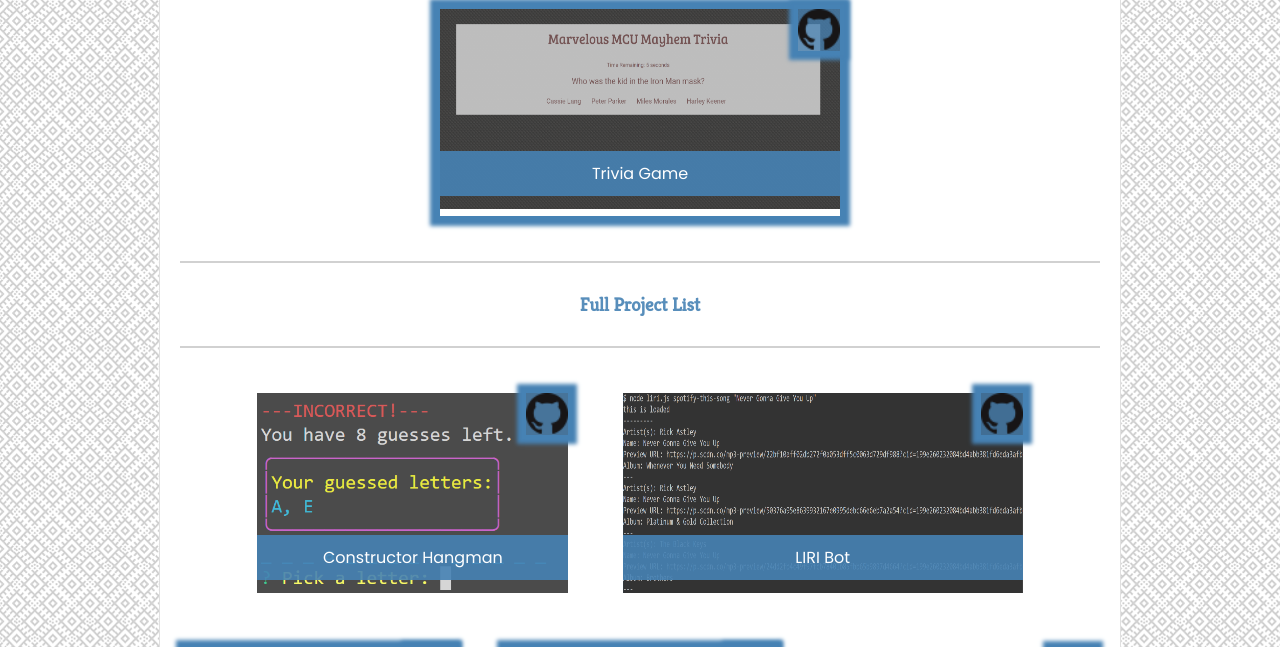
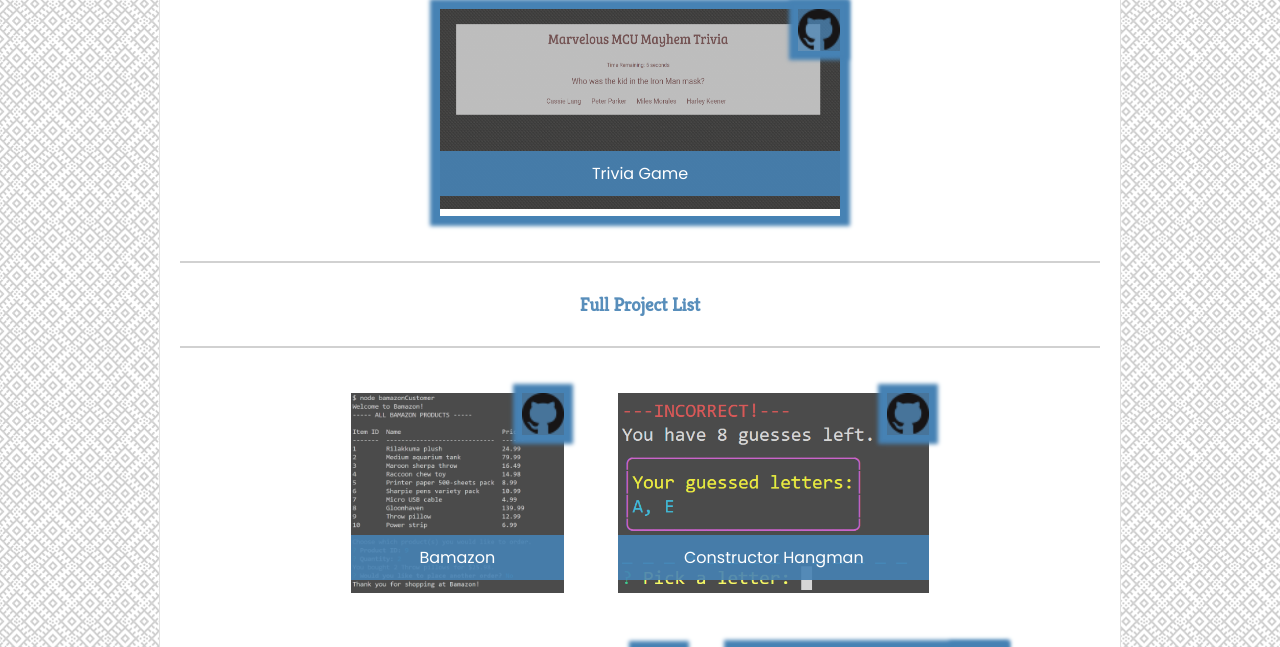
Before and after one commit to homr0/Responsive-Portfolio, a plain HTML site: page portfolio.html in a window 1280 px wide. Shown: the part 506-1153 px from the top of the page. Drawn offline with Linux system fonts and the light colour scheme; a web font is replaced by a local one.

Commit message:
added Bamazon to Portfolio

```diff
--- a/portfolio.html
+++ b/portfolio.html
@@ -74,6 +74,15 @@
 
                 <section id="project-list">
                     <hr>
+
+                    <div class="portfolio">
+                        <a href="https://github.com/homr0/bamazon">
+                            <img src="assets/images/bamazon.PNG" alt="Bamazon">
+                            <p>Bamazon</p>
+                        </a>
+
+                        <a  class="github" href="https://github.com/homr0/bamazon"></a>
+                    </div>
 
                     <div class="portfolio">
                         <a href="https://github.com/homr0/Constructor-Hangman">
```
Also changed, not shown: assets/images/bamazon.PNG (added).
